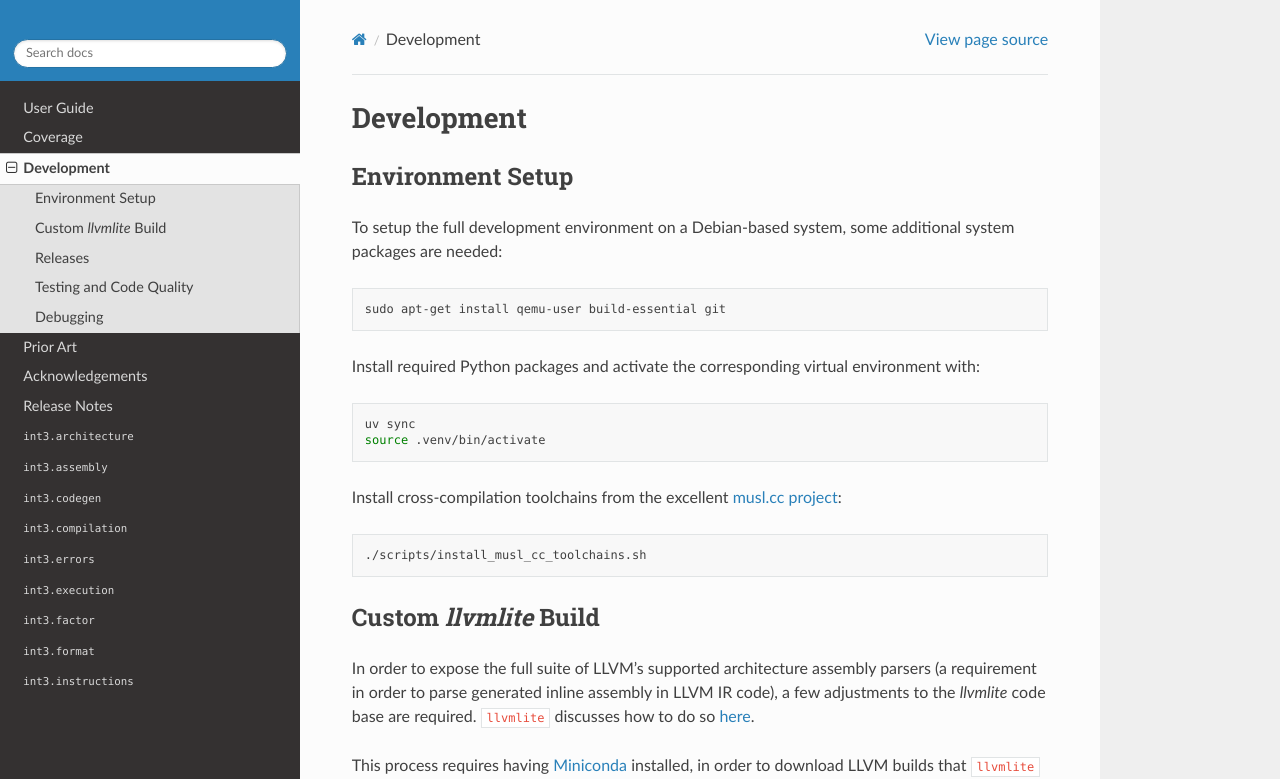
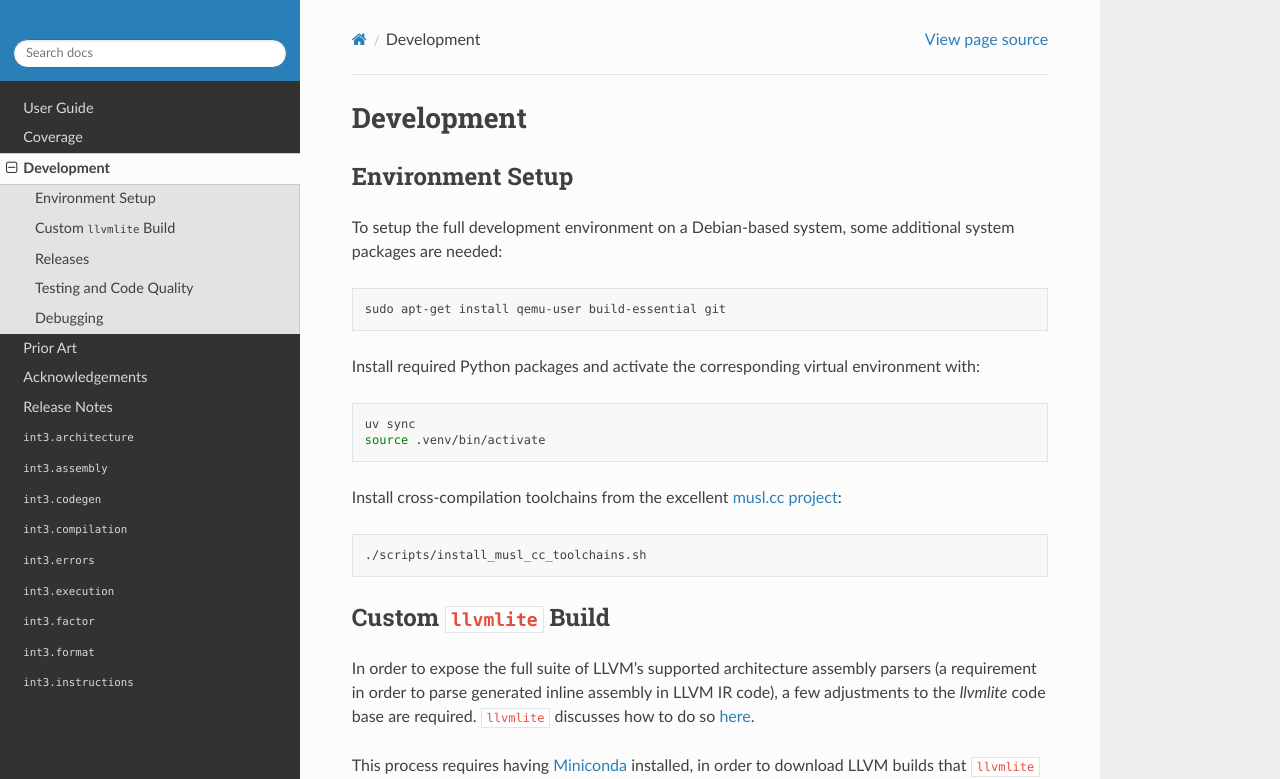
Before and after one commit to welchbj/int3, a Sphinx documentation site: the page built from docs/development.rst, in a window 1280 px wide. Shown: the top 779 px of the page. Built offline with Sphinx 7.4.7 and the Read the Docs theme 3.1.0, drawn with Linux system fonts in a browser that asks for light colours.

Commit message:
Fix header styling

```diff
--- a/docs/development.rst
+++ b/docs/development.rst
@@ -25,8 +25,8 @@ Install cross-compilation toolchains from the excellent `musl.cc project <https:
     ./scripts/install_musl_cc_toolchains.sh
 
 
-Custom `llvmlite` Build
------------------------
+Custom ``llvmlite`` Build
+-------------------------
 
 In order to expose the full suite of LLVM's supported architecture assembly parsers (a requirement in order to parse generated inline assembly in LLVM IR code), a few adjustments to the `llvmlite` code base are required. ``llvmlite`` discusses how to do so `here <https://llvmlite.readthedocs.io/en/latest/admin-guide/install.html>`_.
 
```
